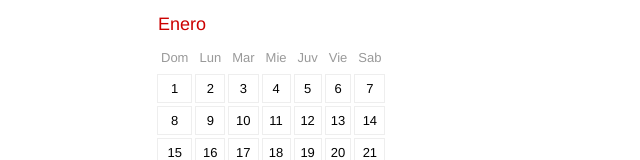
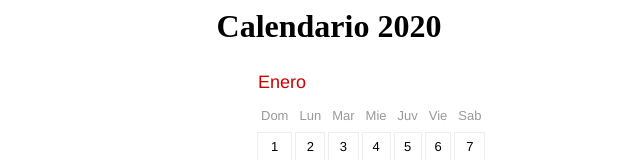
Before and after one commit to AngelicaCarolin/Calendario-Devcode, a plain HTML site: page index.html in a window 1280 px wide. Shown: the top 160 px of the page, without its empty margins (311-951 px from the left). Drawn offline with Linux system fonts and the light colour scheme.

```diff
--- a/index.html
+++ b/index.html
@@ -8,6 +8,7 @@
 
 </head>
 <body>
+<h1><center>Calendario 2020 </center></h1>
 
 </body>
 </html>
```
Also changed, not shown: 1 other file.
